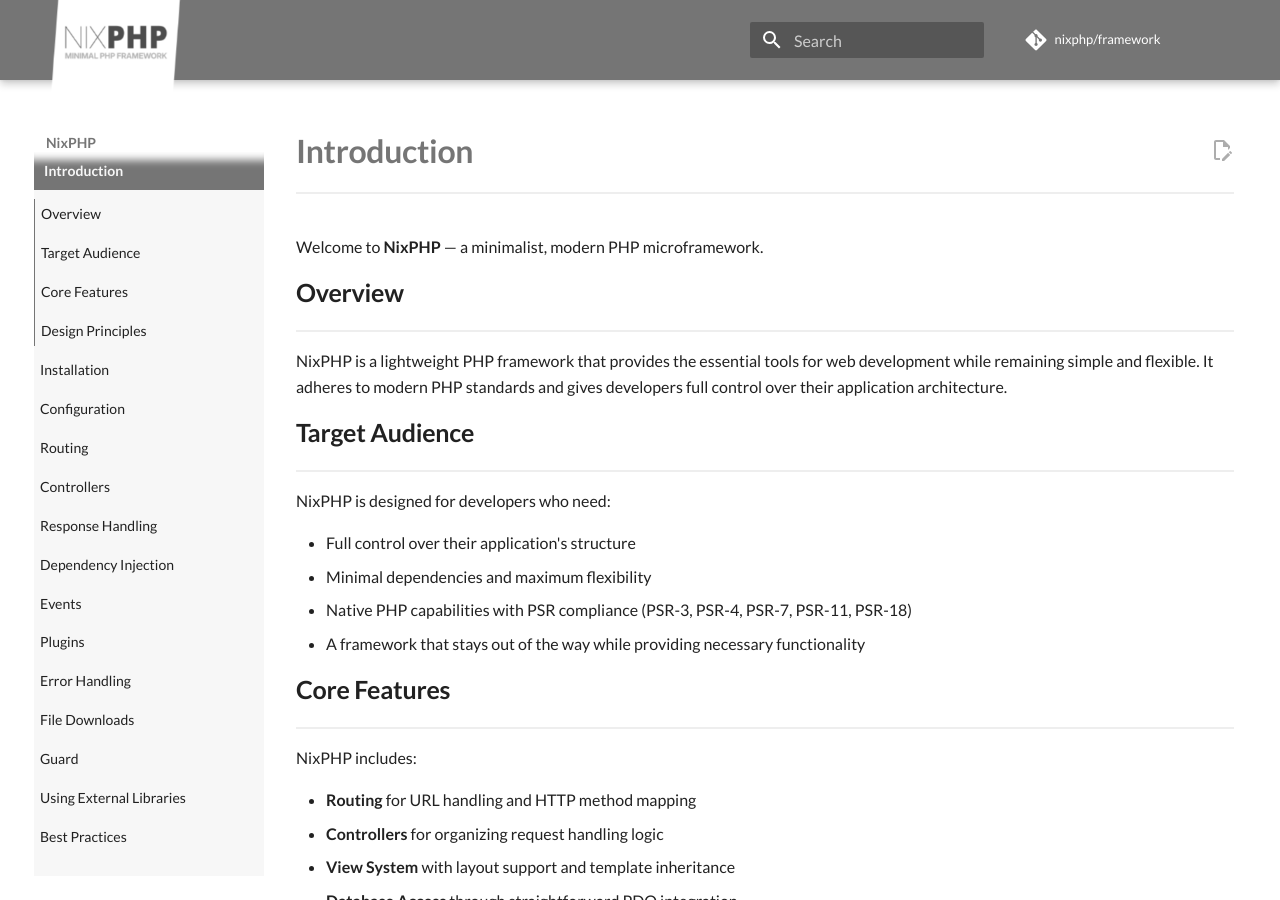
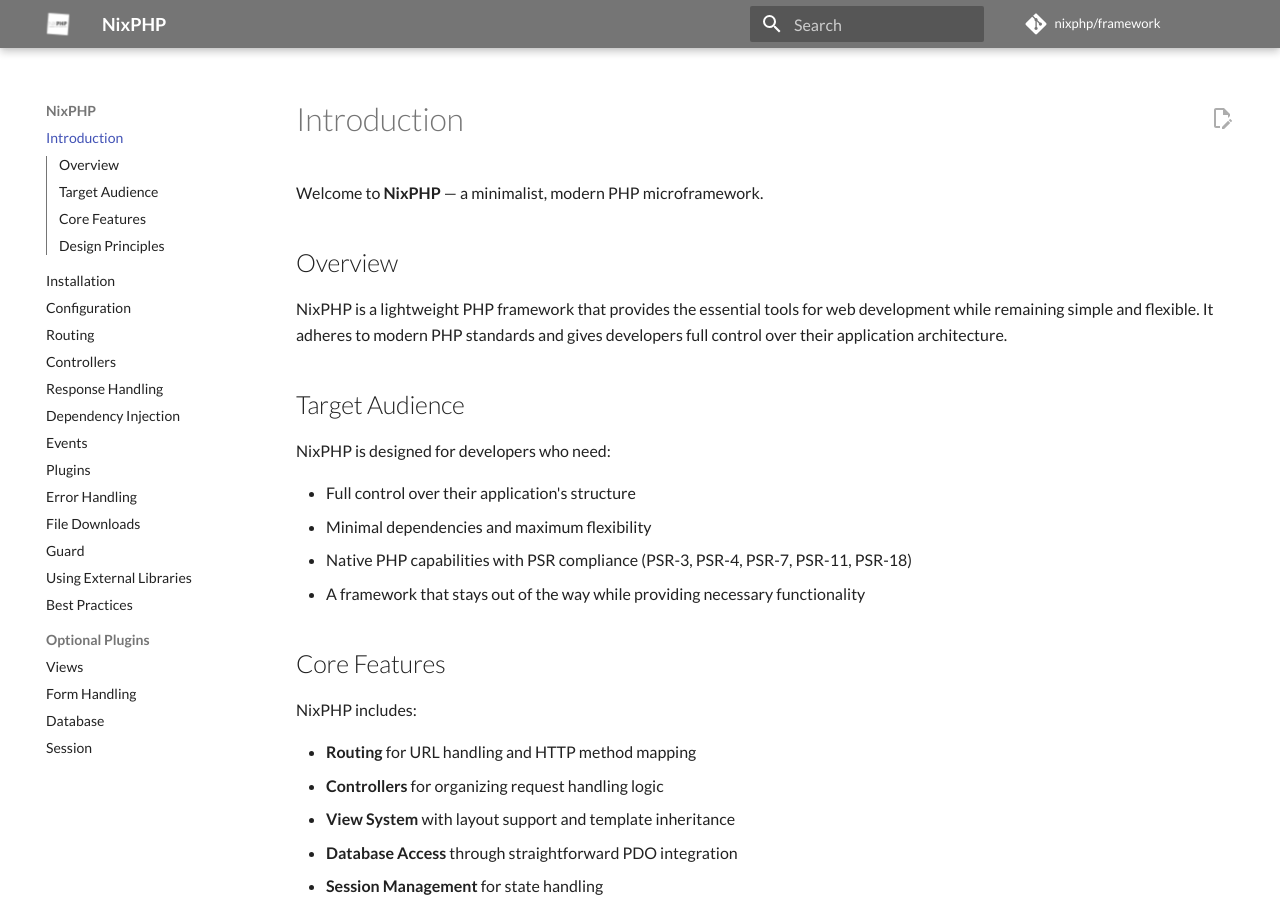
Before and after one commit to nixphp/docs, an MkDocs documentation site: the page built from pages/index.md, in a window 1280 px wide and 900 px high. Built offline with MkDocs 1.6.1 and Material for MkDocs 9.7.7, drawn with Linux system fonts in a browser that asks for light colours; comment, search, counter and statistics services are not loaded.

Commit message:
Reset custom styles

```diff
--- a/mkdocs.yml
+++ b/mkdocs.yml
@@ -30,8 +30,8 @@
   - pymdownx.inlinehilite
   - pymdownx.smartsymbols
   - pymdownx.snippets
-extra_css:
-  - assets/extra.css
+#extra_css:
+#  - assets/extra.css
 
 nav:
   - Introduction: index.md
```
Also changed, not shown: 1 other file.
